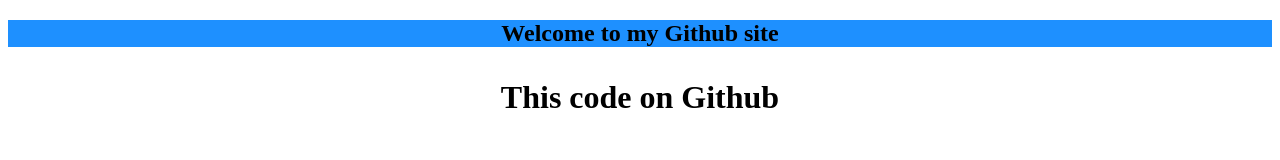
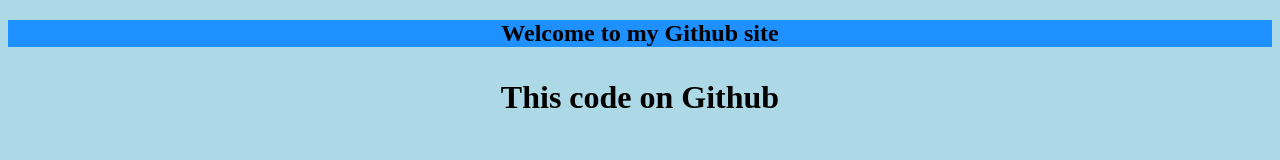
Before and after one commit to kodagnamita-lgtm/angular1, a plain HTML site: page index.html in a window 1280 px wide. Drawn offline with Linux system fonts and the light colour scheme.

Commit message:
Update index.html

```diff
--- a/index.html
+++ b/index.html
@@ -2,6 +2,8 @@
 <html>
   <head>
     <title>Github</title>
+    <body style="background-color:lightblue;">
+
 
     <center><h2 style="background-color:DodgerBlue;">Welcome to my Github site</h2></center>
     <center><h1><p>This code on Github</p></h1></center>
```
